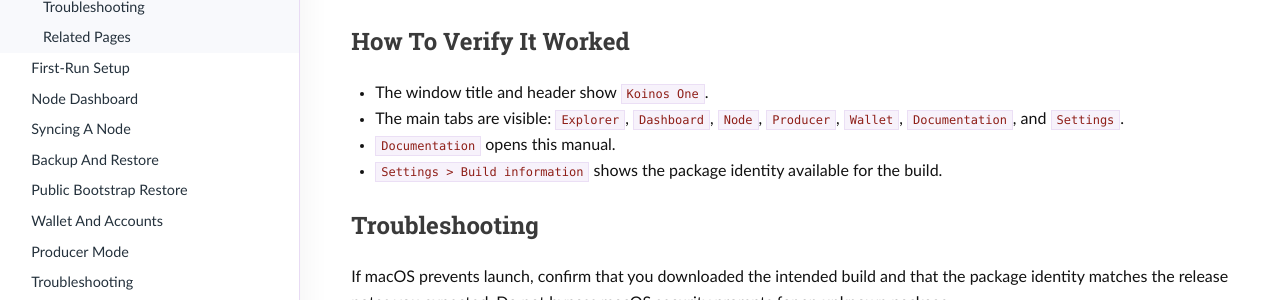
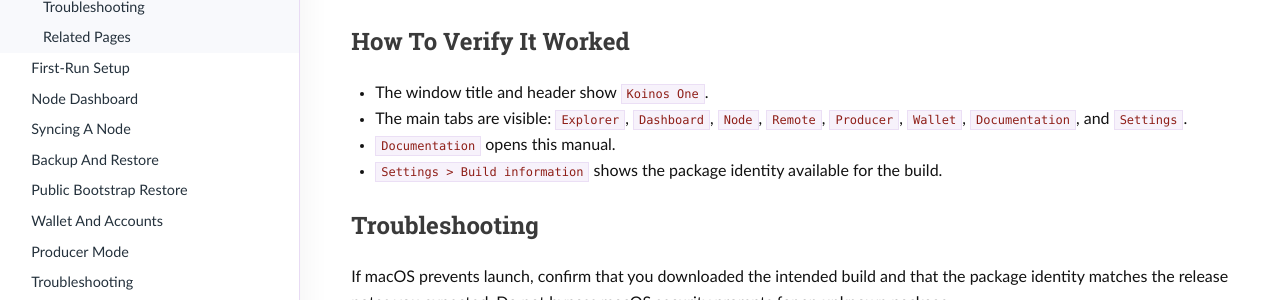
Before and after one commit to koinos/koinos-one, an MkDocs documentation site: the page built from docs/manual/koinos-one/install-macos.md, in a window 1280 px wide and 900 px high, scrolled down 735 px. Shown: the part 193-493 px from the top of the window. Built offline with MkDocs 1.6.1, drawn with Linux system fonts in a browser that asks for light colours; nearby versions of some CDN libraries.

Commit message:
docs/manual: review koinos-one/install-macos.md
Added the missing Remote tab to the how-to-verify tab list (app has 8
tabs per src/i18n.ts). Verified the 'Build information' and 'Base Data
Folder' labels match the i18n copy exactly; rest of the page clean.

```diff
--- a/docs/manual/koinos-one/install-macos.md
+++ b/docs/manual/koinos-one/install-macos.md
@@ -42,8 +42,8 @@ includes that metadata.
 ## How To Verify It Worked
 
 - The window title and header show `Koinos One`.
-- The main tabs are visible: `Explorer`, `Dashboard`, `Node`, `Producer`,
-  `Wallet`, `Documentation`, and `Settings`.
+- The main tabs are visible: `Explorer`, `Dashboard`, `Node`, `Remote`,
+  `Producer`, `Wallet`, `Documentation`, and `Settings`.
 - `Documentation` opens this manual.
 - `Settings > Build information` shows the package identity available for the
   build.
```
Also changed, not shown: docs/manual/.review-progress.md (+1 -1 lines).
